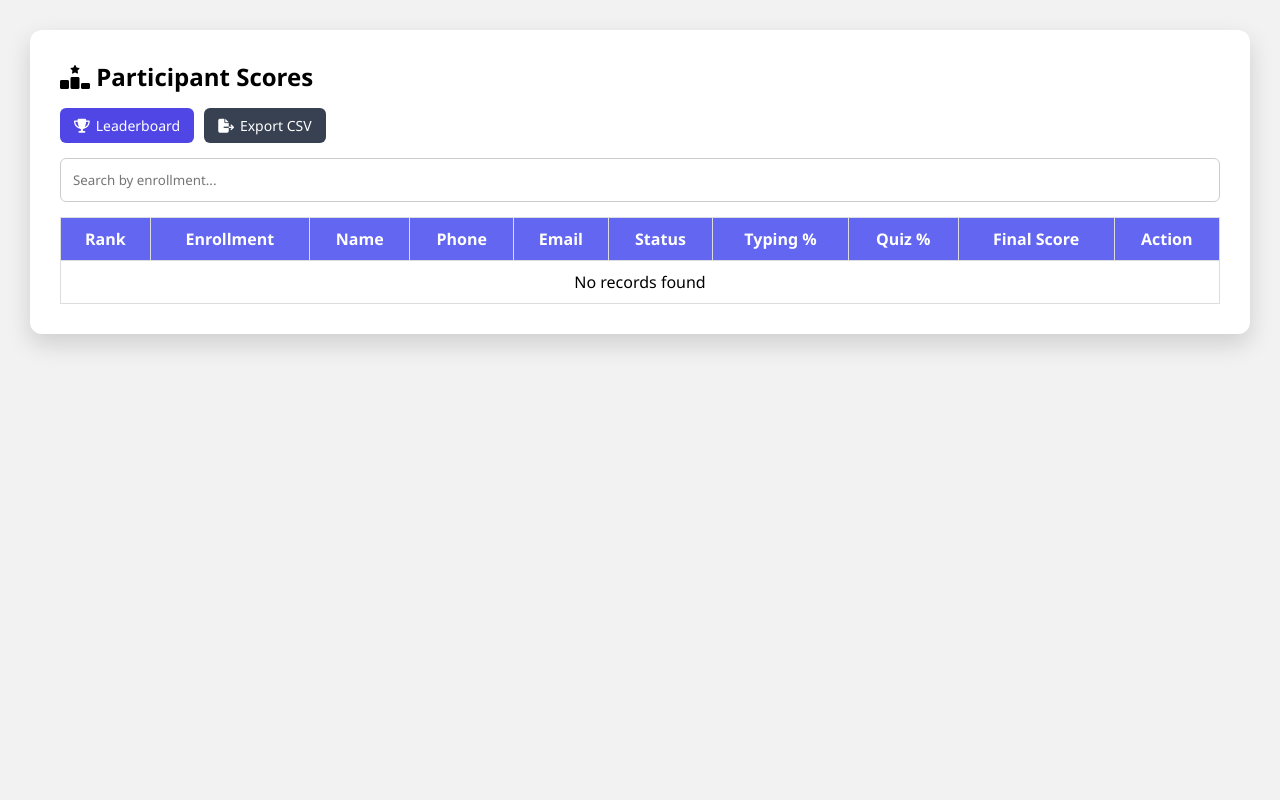
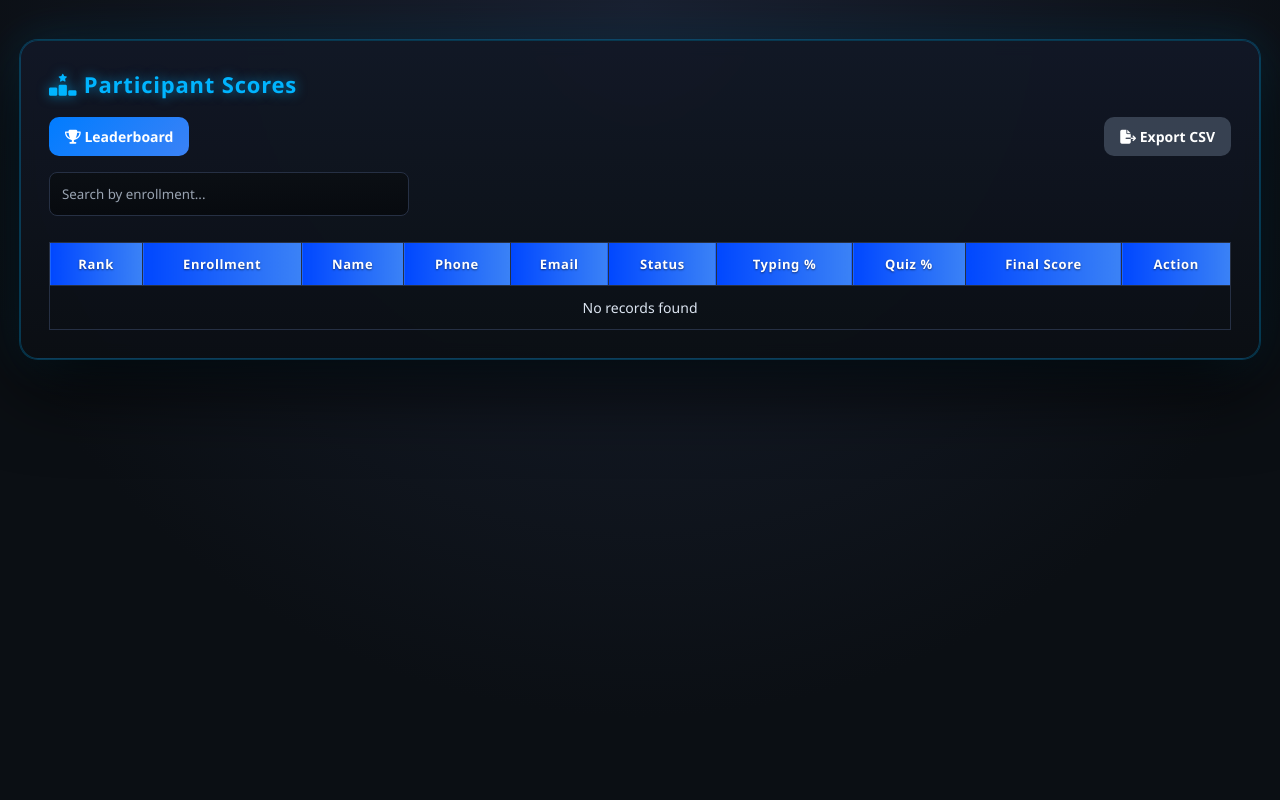
Before and after one commit to NeelSavsani/X-Typing-Master, a PHP site: page /home.php in a window 1280 px wide. Run offline with PHP 8.4, Linux system fonts and the light colour scheme; data that the repository does not hold is empty.

Commit message:
Update home.css

```diff
--- a/css/home.css
+++ b/css/home.css
@@ -1,180 +1,445 @@
+/* =========================
+   GLOBAL RESET
+========================= */
 * {
   margin: 0;
   padding: 0;
   box-sizing: border-box;
-    font-family: "Segoe UI", Arial, sans-serif;
+  font-family: "Segoe UI", system-ui, sans-serif;
 }
 
+/* =========================
+   PAGE BACKGROUND
+========================= */
 body {
-    background: #f2f2f2;
-    padding: 30px;
-    display: flex;
-    justify-content: center;
+  min-height: 100vh;
+  background: radial-gradient(circle at top, #1a2233, #0b0f14 70%);
+  padding: 40px 20px;
+  color: #e8eaf0;
 }
 
+/* =========================
+   MAIN CONTAINER
+========================= */
 .box {
-    background: #fff;
-    padding: 30px;
-    width: 100%;
   max-width: 1300px;
-    border-radius: 12px;
-    box-shadow: 0 10px 25px rgba(0,0,0,0.15);
+  margin: auto;
+  padding: 28px;
+  background: linear-gradient(
+    180deg,
+    rgba(18, 24, 38, 0.96),
+    rgba(11, 15, 20, 0.96)
+  );
+  border-radius: 18px;
+  border: 1px solid rgba(0,180,255,0.25);
+  backdrop-filter: blur(8px);
+  box-shadow:
+    0 0 0 1px rgba(0,180,255,0.25),
+    0 25px 80px rgba(0,0,0,0.85),
+    0 0 45px rgba(0,180,255,0.18);
 }
 
-h2 {
-    margin-bottom: 15px;
+/* =========================
+   HEADINGS
+========================= */
+.box h2 {
+  font-size: 22px;
+  font-weight: 600;
+  letter-spacing: 0.8px;
+  margin-bottom: 18px;
+  color: #00b4ff;
+  text-shadow: 0 0 12px rgba(0,180,255,0.6);
 }
 
+/* =========================
+   ACTION BAR
+========================= */
 .action-bar {
   display: flex;
-    gap: 10px;
-    margin-bottom: 15px;
+  justify-content: space-between;
+  align-items: center;
+  gap: 12px;
+  margin-bottom: 16px;
+  flex-wrap: wrap;
 }
 
-/* Buttons */
+/* =========================
+   BUTTONS
+========================= */
 button {
   border: none;
-    border-radius: 6px;
-    padding: 8px 14px;
+  border-radius: 10px;
+  padding: 10px 16px;
+  font-size: 14px;
+  font-weight: 600;
   cursor: pointer;
-    font-size: 14px;
-    display: inline-flex;
-    align-items: center;
-    gap: 6px;
+  color: #ffffff;
 }
 
 .btn-primary {
-    background: #4f46e5;
-    color: white;
+  background: linear-gradient(135deg, #007cff, #3b82f6);
 }
 
 .btn-secondary {
   background: #374151;
-    color: white;
 }
-
+.btn-cancel {
+  background: #6b7280;
+}
 .btn-success {
-    background: #16a34a;
-    color: white;
+  background: #22c55e;
 }
 
 .btn-danger {
-    background: #dc2626;
-    color: white;
+  background: #ef4444;
 }
 
 .btn-edit {
   background: #facc15;
+  color: #000;
 }
 
 button:hover {
   opacity: 0.9;
 }
 
-/* Input */
+/* =========================
+   SEARCH INPUT
+========================= */
 input {
   width: 100%;
+  max-width: 360px;
   padding: 12px;
-    margin-bottom: 15px;
-    border-radius: 6px;
-    border: 1px solid #ccc;
+  background: linear-gradient(180deg, #0b0f14, #070a0f);
+  border-radius: 8px;
+  border: 1px solid #263044;
+  color: #e8eaf0;
+  margin-bottom: 16px;
 }
 
-/* Table */
+input::placeholder {
+  color: #9aa4b2;
+}
+
+input:focus {
+  outline: none;
+  border-color: #00b4ff;
+  box-shadow: 0 0 8px rgba(0,180,255,0.6);
+}
+
+/* =========================
+   TABLE
+========================= */
 table {
   width: 100%;
   border-collapse: collapse;
+  margin-top: 10px;
+  font-size: 14px;
 }
 
 th, td {
-    border: 1px solid #ddd;
-    padding: 10px;
+  padding: 12px;
+  border: 1px solid #263044;
   text-align: center;
 }
 
 th {
-    background: #6366f1;
-    color: white;
+  background: linear-gradient(90deg, #0047ff, #3b82f6);
+  color: #ffffff;
+  font-size: 13px;
+  letter-spacing: 0.6px;
+  text-shadow: 0 1px 2px rgba(0,0,0,0.5);
 }
 
-/* Status */
-.status-approved { color: green; font-weight: bold; }
-.status-pending  { color: red; font-weight: bold; }
+td {
+  color: #dbe4f0;
+}
 
-/* Medals */
-.gold   { color: #facc15; }
-.silver { color: #9ca3af; }
-.bronze { color: #d97706; }
+tr:nth-child(even) {
+  background: rgba(255,255,255,0.02);
+}
 
-/* Modal */
+tr:hover {
+  background: rgba(0,180,255,0.06);
+}
+
+/* =========================
+   STATUS
+========================= */
+.status-approved {
+  color: #22c55e;
+  font-weight: 600;
+}
+
+.status-pending {
+  color: #ef4444;
+  font-weight: 600;
+}
+
+/* =========================
+   MODAL
+========================= */
 .modal {
   position: fixed;
   inset: 0;
-    background: rgba(0,0,0,0.5);
+  background: rgba(0,0,0,0.7);
   display: flex;
+  align-items: center;
   justify-content: center;
-    align-items: center;
    opacity: 0;
   visibility: hidden;
-    transition: 0.3s;
+  pointer-events: none;
+  transition: opacity 0.3s ease;
 }
 
 .modal.show {
   opacity: 1;
   visibility: visible;
+  pointer-events: auto;
 }
 
 .modal-content {
-    background: white;
-    padding: 20px;
-    width: 330px;
-    border-radius: 10px;
-    transform: scale(0.9);
-    transition: 0.3s;
+  width: 360px;
+  padding: 22px;
+  background: linear-gradient(
+    180deg,
+    rgba(18, 24, 38, 0.96),
+    rgba(11, 15, 20, 0.96)
+  );
+  border-radius: 14px;
+  border: 1px solid rgba(0,180,255,0.35);
+  box-shadow:
+    0 30px 80px rgba(0,0,0,0.9),
+    0 0 40px rgba(0,180,255,0.25);
 }
 
-.modal.show .modal-content {
-    transform: scale(1);
+.modal-content h3 {
+  text-align: center;
+  font-size: 18px;
+  margin-bottom: 16px;
+  color: #00b4ff;
 }
 
+/* =========================
+   MODAL ACTIONS
+========================= */
 .modal-actions {
   display: flex;
-    justify-content: space-between;
-    margin-top: 15px;
+  gap: 12px;
+  margin-top: 14px;
 }
 
-/* Save loader */
-.btn-success.loading span {
-    display: none;
-}
-
-.btn-success.loading::after {
-    content: "";
-    width: 16px;
-    height: 16px;
-    border: 3px solid #fff;
-    border-top: 3px solid transparent;
-    border-radius: 50%;
-    animation: spin 0.8s linear infinite;
-}
-
-@keyframes spin {
-    to { transform: rotate(360deg); }
-}
-
-/* Toast */
+/* =========================
+   TOAST
+========================= */
 .toast {
   position: fixed;
   bottom: 25px;
   right: 25px;
   padding: 12px 20px;
-    color: #fff;
-    border-radius: 6px;
+  border-radius: 8px;
+  color: #ffffff;
   opacity: 0;
   transition: 0.4s;
 }
 
 .toast.show { opacity: 1; }
-.toast.success { background: #16a34a; }
+.toast.success { background: #22c55e; }
+.toast.error   { background: #ef4444; }
 .toast.cancel  { background: #6b7280; }
-.toast.error   { background: #dc2626; }
+
+
+/* ===== TOP 3 RANK MEDAL COLORS ===== */
+
+/* Gold - Rank 1 */
+.gold {
+  color: #e6bb13ee; /* gold */
+  font-size: 18px;
+  text-shadow: 0 0 8px rgba(250, 204, 21, 0.6);
+}
+
+/* Silver - Rank 2 */
+.silver {
+  color: #9ca3af; /* silver */
+  font-size: 18px;
+  text-shadow: 0 0 8px rgba(156, 163, 175, 0.6);
+}
+
+/* Bronze - Rank 3 */
+.bronze {
+  color: #cc730eec; /* bronze */
+  font-size: 18px;
+  text-shadow: 0 0 8px rgba(217, 119, 6, 0.6);
+}
+
+.gold:hover,
+.silver:hover,
+.bronze:hover {
+  transform: scale(1.1);
+  transition: 0.2s ease;
+}
+
+/* ===== TOP 3 MEDAL LOAD ANIMATION ===== */
+
+@keyframes medalReveal {
+  0% {
+    opacity: 0;
+    transform: scale(0.6);
+  }
+  70% {
+    opacity: 1;
+    transform: scale(1.08);
+  }
+  100% {
+    transform: scale(1);
+  }
+}
+
+/* Apply animation */
+.gold,
+.silver,
+.bronze {
+  animation: medalReveal 0.6s ease-out both;
+}
+
+/* Slight delay for hierarchy */
+.silver {
+  animation-delay: 0.08s;
+}
+
+.bronze {
+  animation-delay: 0.16s;
+}
+
+/* =========================
+   MOBILE RESPONSIVE
+========================= */
+@media (max-width: 768px) {
+
+  body {
+    overflow-x: hidden;
+    padding: 20px 12px;
+    font-size: 15px;
+  }
+
+  .box {
+    padding: 18px;
+    border-radius: 14px;
+  }
+
+  h2 {
+    font-size: 20px;
+    text-align: center;
+  }
+
+  /* Action bar stacks */
+  .action-bar {
+    flex-direction: column;
+    align-items: stretch;
+    gap: 10px;
+  }
+
+  .action-bar button {
+    width: 100%;
+    justify-content: center;
+  }
+
+  /* Search input full width */
+  input {
+    max-width: 100%;
+  }
+
+  /* ===== TABLE HANDLING ===== */
+  table {
+    display: block;
+    width: 100%;
+    overflow-x: auto;
+    white-space: nowrap;
+  }
+
+  th, td {
+    padding: 10px 8px;
+    font-size: 13px;
+  }
+
+    th {
+    position: sticky;
+    top: 0;
+    z-index: 2;
+  }
+
+  /* Medal icons slightly smaller */
+  .gold,
+  .silver,
+  .bronze {
+    font-size: 16px;
+  }
+
+  /* Edit button tap-friendly */
+  .btn-edit {
+    padding: 8px 12px;
+  }
+
+  /* ===== MODAL ===== */
+  .modal-content {
+    width: 92%;
+    max-width: 360px;
+    padding: 18px;
+  }
+}
+
+@media (max-width: 480px) {
+
+  h2 {
+    font-size: 16px;
+  }
+
+  th {
+    font-size: 12px;
+  }
+
+  td {
+    font-size: 12px;
+  }
+
+  button {
+    font-size: 13px;
+  }
+
+  /* Reduce glow for performance */
+  .box {
+    box-shadow:
+      0 15px 40px rgba(0,0,0,0.8),
+      0 0 25px rgba(0,180,255,0.12);
+  }
+}
+
+/* =========================
+   TABLE SCROLL FIX (MOBILE)
+========================= */
+
+/* Wrapper controls horizontal scroll */
+.table-wrapper {
+  width: 100%;
+  overflow-x: auto;
+  -webkit-overflow-scrolling: touch; /* smooth on mobile */
+}
+
+/* Prevent table from shrinking */
+.table-wrapper table {
+  min-width: 1100px; /* adjust based on columns */
+  border-collapse: collapse;
+}
+
+/* Prevent text wrapping inside cells */
+.table-wrapper th,
+.table-wrapper td {
+  white-space: nowrap;
+}
+
+/* Table header clarity */
+.table-wrapper th {
+  position: sticky;
+  top: 0;
+  z-index: 2;
+}
```
Lines whose indentation alone changed are shown as unchanged.
